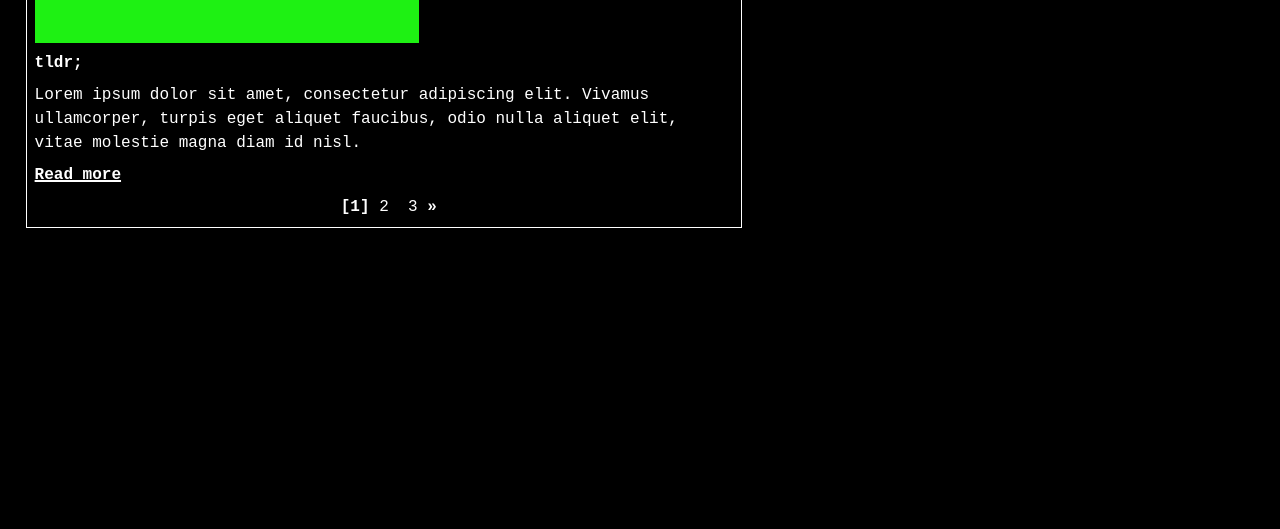
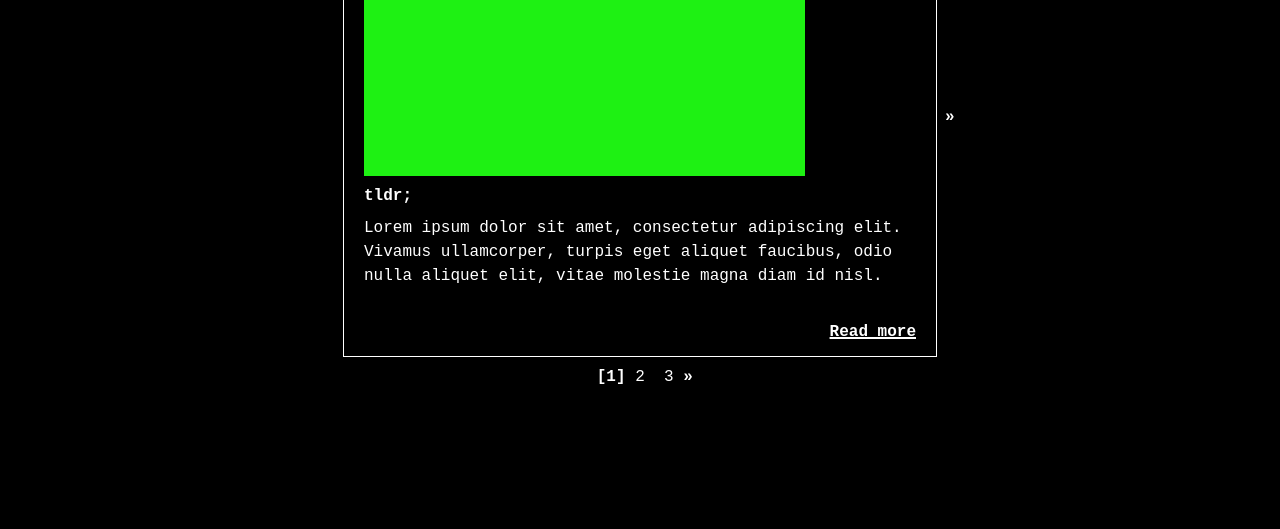
Before and after one commit to nico-i/cli-portfolio, a Gatsby site: page / in a window 1280 px wide. Shown: the part 271-800 px from the top of the page. Built offline with nearby package versions, Linux system fonts and the light colour scheme; Gatsby itself is replaced by a stand-in of ours.

Commit message:
feat: enhanced projects carousel

```diff
--- a/src/components/Cli/scripts/projects/ProjectCarousel/ProjectsCarousel.tsx
+++ b/src/components/Cli/scripts/projects/ProjectCarousel/ProjectsCarousel.tsx
@@ -1,22 +1,66 @@
 import { ProjectSlide } from '@/components/Cli/scripts/projects/ProjectSlide/ProjectSlide';
 import { Project } from '@/components/Cli/scripts/projects/types';
 import clsx from 'clsx';
-import { useState } from 'react';
+import { useEffect, useState } from 'react';
 
 interface ProjectsCarouselProps {
   projects: Project[];
-  className?: string;
+  onClose: () => void;
 }
 
 export const ProjectsCarousel = ({
   projects,
-  className,
+  onClose,
 }: Readonly<ProjectsCarouselProps>) => {
   const [activeProjectIndex, setActiveProjectIndex] = useState(0);
   const activeProject = projects[activeProjectIndex];
+  const [isDoneAnimating, setIsDoneAnimating] = useState(false);
+  const [height, setHeight] = useState<string>(`0%`);
+  const [width, setWidth] = useState<string>(`0%`);
+
+  useEffect(() => {
+    // handle ESC key
+    const onKeydown = (e: KeyboardEvent) => {
+      if (e.key === `Escape`) {
+        onClose();
+      }
+    };
+    document.addEventListener(`keydown`, onKeydown);
+    return () => document.removeEventListener(`keydown`, onKeydown);
+  }, [onClose]);
+
+  useEffect(() => {
+    if (isDoneAnimating) return;
+    // animate width and height expanding to 100% choppy interval
+    const interval = setInterval(() => {
+      if (isDoneAnimating) {
+        clearInterval(interval);
+        return;
+      }
+      const increment = 12.5;
+      setHeight((prev) => {
+        const prevNum = Number(prev.replace(`%`, ``));
+        if (prevNum < 100) {
+          return `${prevNum + increment}%`;
+        }
+        setIsDoneAnimating(true);
+        return prev;
+      });
+      setWidth((prev) => {
+        const prevNum = Number(prev.replace(`%`, ``));
+        if (prevNum < 100) {
+          return `${prevNum + increment}%`;
+        }
+        setIsDoneAnimating(true);
+        return prev;
+      });
+    }, 30);
+    return () => clearInterval(interval);
+    // eslint-disable-next-line react-hooks/exhaustive-deps
+  }, []);
 
   const onCloseClick = () => {
-    setActiveProjectIndex(0);
+    onClose();
   };
 
   const onPrevClick = () => {
@@ -41,16 +85,44 @@ export const ProjectsCarousel = ({
   );
 
   return (
-    <div className={clsx(`flex justify-center gap-4`, className)}>
-      <button onClick={onPrevClick} className={prevBtnClassName}>{`<`}</button>
+    <div
+      className={`
+        flex
+        flex-col
+        gap-2
+        justify-center
+        items-center
+        px-2
+        py-0
+        md:py-4
+        w-full
+        h-full
+        md:-mt-6`}
+    >
+      <div
+        className={`
+        flex
+        relative
+        justify-center
+        gap-2`}
+      >
+        <button onClick={onPrevClick} className={prevBtnClassName}>
+          «
+        </button>
         <div
           className={`
           border
           border-neutral-0
-        p-2
+          px-2
+          pt-1
           gap-2
           flex
-        flex-col`}
+          flex-col
+          origin-center
+          `}
+          style={{
+            transform: `scale(${width}, ${height})`,
+          }}
         >
           <div className="flex justify-between">
             <h1>{activeProject.title}</h1>
@@ -60,15 +132,23 @@ export const ProjectsCarousel = ({
           </div>
           <hr />
           <ProjectSlide project={activeProject} key={activeProject.title} />
+        </div>
+        <button onClick={onNextClick} className={nextBtnClassName}>
+          »
+        </button>
+        {isDoneAnimating && (
+          <>
+            <span className="text-sm absolute -top-8">
+              <span className="xl:hidden">- use X button to exit -</span>
+              <span className="hidden xl:inline">
+                - use ESC or the X button to exit -
+              </span>
+            </span>
             <div
               className={`
-        w-full
         flex
-        justify-center`}
-        >
-          <div
-            className={`
-        flex`}
+        absolute
+        -bottom-8`}
             >
               <button onClick={onPrevClick} className={prevBtnClassName}>
                 «
@@ -81,11 +161,15 @@ export const ProjectsCarousel = ({
                 >
                   <span className="sr-only">Project {index + 1}</span>
                   <span
-                  className={clsx(activeProjectIndex !== index && `invisible`)}
+                    className={clsx(
+                      activeProjectIndex !== index && `invisible`,
+                    )}
                   >{`[`}</span>
                   {index + 1}
                   <span
-                  className={clsx(activeProjectIndex !== index && `invisible`)}
+                    className={clsx(
+                      activeProjectIndex !== index && `invisible`,
+                    )}
                   >{`]`}</span>
                 </button>
               ))}
@@ -93,9 +177,9 @@ export const ProjectsCarousel = ({
                 »
               </button>
             </div>
+          </>
+        )}
       </div>
-      </div>
-      <button onClick={onNextClick} className={nextBtnClassName}>{`>`}</button>
     </div>
   );
 };
--- a/src/components/Cli/scripts/projects/ProjectSlide/ProjectSlide.tsx
+++ b/src/components/Cli/scripts/projects/ProjectSlide/ProjectSlide.tsx
@@ -10,13 +10,26 @@ interface ProjectSlideProps {
 export const ProjectSlide = ({ project }: Readonly<ProjectSlideProps>) => {
   const [isExpanded, setIsExpanded] = useState(false);
   return (
-    <div className="flex flex-col gap-2">
+    <div
+      className={`
+        flex
+        flex-col
+        gap-2
+        md:p-3
+        py-2
+        w-full
+        lg:w-[36rem]
+        h-[32rem]
+        lg:h-[27rem]
+        overflow-scroll `}
+    >
       <div
         className={`
         flex
+        gap-2
         justify-between`}
       >
-        <div className="w-96 h-60 bg-info-400" />
+        <div className="w-full h-60 bg-info-400" />
         <ul>
           {project.iconTitleUrlTuples.map((tuple) => (
             <li className="flex gap-0.5" key={tuple.title}>
@@ -26,11 +39,20 @@ export const ProjectSlide = ({ project }: Readonly<ProjectSlideProps>) => {
           ))}
         </ul>
       </div>
-      <h3 className="font-bold">tldr;</h3>
-      <p>{project.shortSummary}</p>
-      {isExpanded && project.fullSummary}
+
+      {isExpanded ? (
+        <>
+          <h3 className="font-bold">Summary</h3>
+          {project.fullSummary}
+        </>
+      ) : (
+        <>
+          <h3 className="font-bold">tldr;</h3>
+          <p className="h-full">{project.shortSummary}</p>
+        </>
+      )}
       <TextButton
-        className="self-start"
+        className="self-end"
         onClick={() => setIsExpanded((prev) => !prev)}
       >
         {isExpanded ? `Show less` : `Read more`}
--- a/src/pages/index.tsx
+++ b/src/pages/index.tsx
@@ -49,7 +49,7 @@ const mockProjects: Project[] = [
     ],
   },
   {
-    title: `Project 2`,
+    title: `Project 3`,
     shortSummary: `asda dasdf ahadfg asdf aha ga5hae gasdf aharg afg adfg adfhahaerg adfg `,
     fullSummary: `asda dasdf ahadfg asdf aha ga5hae gasdf aharg afg adfg adfhahaerg adfg  asda dasdf ahadfg asdf aha ga5hae gasdf aharg afg adfg adfhahaerg adfg asda dasdf ahadfg asdf aha ga5hae gasdf aharg afg adfg adfhahaerg adfg asda dasdf ahadfg asdf aha ga5hae gasdf aharg afg adfg adfhahaerg adfg asda dasdf ahadfg asdf aha ga5hae gasdf aharg afg adfg adfhahaerg adfg asda dasdf ahadfg asdf aha ga5hae gasdf aharg afg adfg adfhahaerg adfg `,
     iconTitleUrlTuples: [
@@ -73,7 +73,7 @@ export default function Home() {
       {/* <Shell username="guest" domain="localhost" /> */}
       <ProjectsCarousel
         projects={mockProjects}
-        className="w-11/12 md:w-2/3 lg:w-3/5"
+        onClose={() => console.log(`TODO: close projects carousel`)}
       />
     </>
   );
```
Lines whose indentation alone changed are shown as unchanged.
